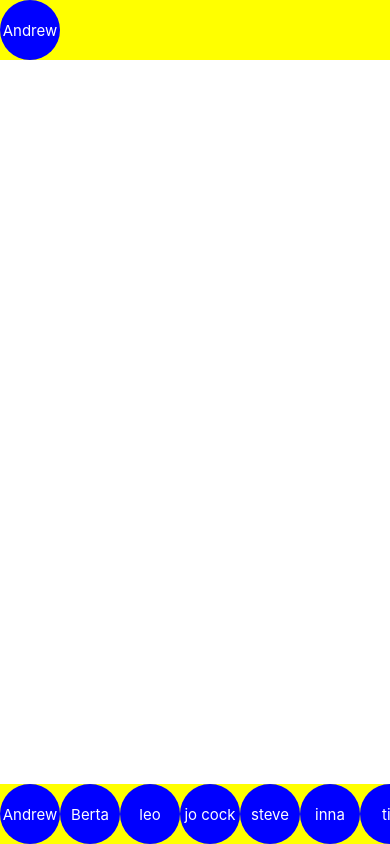
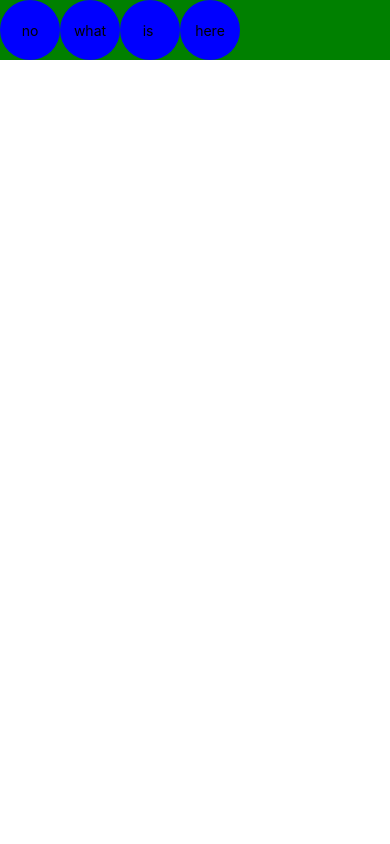
Before and after one commit to Stil87/group_up_package, a React Native app: screen / in a window 390 px wide. Built offline with nearby package versions, Linux system fonts and the light colour scheme.

Commit message:
sourceList Component works

```diff
--- a/App.tsx
+++ b/App.tsx
@@ -10,6 +10,7 @@
 
 import { isTemplateElement } from '@babel/types';
 import React, { ReactComponentElement, useState } from 'react';
+import SourceList from './components/Grouper'
 import {
   SafeAreaView,
   StyleSheet,
@@ -51,7 +52,12 @@ let ScreenHeight = Dimensions.get("window").height;
 
 const initialElem: React.DetailedReactHTMLElement<{ style: any }, any>[] = []
 
-
+const testDate: Array<{}> = [
+  { title: "no", id: 6 },
+  { title: "what", id: 7 },
+  { title: "is ", id: 8 },
+  { title: "here", id: 9 },
+]
 
 
 
@@ -71,15 +77,17 @@ interface AppState {
   flightY: Animated.Value,
   draggingIndex: number,
   currentItem: CustomListItem,
-  hidden:boolean,
-  dragging:boolean,
-  DataTwo:CustomListItem[]
-  DataThree:CustomListItem[]
+  hidden: boolean,
+  dragging: boolean,
+  DataTwo: CustomListItem[]
+  DataThree: CustomListItem[]
 
 
 
 
 }
+
+// const grouper = new Grouper({sourceList: testDate}); ///_____-------------------
 
 class App extends React.Component {
 
@@ -88,7 +96,7 @@ class App extends React.Component {
     point: new Animated.ValueXY(),
     flightY: new Animated.Value(0),
 
-    currentItem:  { title: 'hello', id: 1 },
+    currentItem: { title: 'hello', id: 1 },
     draggingIndex: -1,
     hidden: true,
     dragging: false,
@@ -103,7 +111,7 @@ class App extends React.Component {
       { title: "tobi", id: 8 },
 
     ],
-    DataThree: [  { title: "Andrew", id: 1 }]
+    DataThree: [{ title: "Andrew", id: 1 }]
 
   }
 
@@ -182,7 +190,7 @@ class App extends React.Component {
         const currentItemSave = this.state.DataTwo[this.currentIndex]
         console.log(currentItemSave, 'CURRENTITEMSAVE')
         Animated.timing(this.state.point.y, { toValue: -300, duration: 1500, useNativeDriver: false }).start(() => {
-          this.setState({ DataThree: [...this.state.DataThree, currentItemSave ]})
+          this.setState({ DataThree: [...this.state.DataThree, currentItemSave] })
           console.log(this.state.DataThree, 'datathreeAFter')
         })
         const myArray = this.state.DataTwo
@@ -240,10 +248,25 @@ class App extends React.Component {
 
 
     return (
+
+<SafeAreaView>
+
         <View
-        style={{ height: "100%", flexDirection: "column", justifyContent: "space-between" }}
+          style={{ height: "100%", flexDirection: "column", justifyContent: "flex-end" ,position:"relative"}}
         >
-        <FlatList
+
+
+
+            <SourceList
+
+              sourceList={testDate}
+              horizontal={true}
+              // styles={}
+              ></SourceList>
+
+
+
+           {/*  <FlatList
           horizontal
           data={this.state.DataThree}
           renderItem={({ item, index }) => getListItem({ item }, index)}
@@ -274,8 +297,11 @@ class App extends React.Component {
             renderItem={({ item, index }) => getListItem({ item }, index)}
             keyExtractor={(item, index) => index.toString()}
           ></FlatList>
+ */}
+        </View>
+</SafeAreaView>
 
-      </View>);
+    );
   }
 };
 
--- /dev/null
+++ b/components/Grouper.tsx
@@ -0,0 +1,212 @@
+import React, { useState, useRef } from "react";
+import { Animated, Dimensions, FlatList, PanResponder, PanResponderInstance, PointPropType, SafeAreaView, Text, View } from "react-native";
+
+
+
+
+const Grouper = () => {
+
+
+}
+
+const SourceList = (props: any) => {
+  const { sourceList, horizontal, styles } = props
+
+
+  const [currentItem, setcurrentItem] = useState({})
+  const [hidden, sethidden] = useState(true)
+  const [gestureStateY, setgestureStateY] = useState(0)
+
+ let animatedItemPoint = useRef(new Animated.ValueXY()).current
+  // const [animatedItemPoint, setanimatedItemPoint] = useState(new Animated.ValueXY())
+  let currentItemIndex=-1
+  let listItemWidth = 0
+  let listItemHeight = 0
+  let scrollOffSet = 0
+  let flatListLayoutX = 0
+  let flatListLayoutY = 0
+
+  console.log( Dimensions.get('window').height)
+
+
+  // Interface Item  typeof sourceList[0]
+
+
+  const panResponder = React.useRef(
+    PanResponder.create({
+      // Ask to be the responder:
+      onStartShouldSetPanResponder: (evt, gestureState) => true,
+      onStartShouldSetPanResponderCapture: (evt, gestureState) =>
+        true,
+      onMoveShouldSetPanResponder: (evt, gestureState) => true,
+      onMoveShouldSetPanResponderCapture: (evt, gestureState) =>
+        true,
+
+      onPanResponderGrant: (evt, gestureState) => {
+        // The gesture has started. Show visual feedback so the user knows
+        // what is happening!
+        // gestureState.d{x,y} will be set to zero now
+        console.log(gestureState.y0, 'gesture state Grantt')
+        console.log(flatListLayoutY, 'flatlistLayout Y')
+        setgestureStateY(gestureState.y0)
+
+
+        // console.log(listItemWidth, 'list ITem Width layout value')
+        // console.log(xToIndex(gestureState.x0), 'gesture state Grantt X index to ')
+        sethidden(false)
+        currentItemIndex = xToIndex(gestureState.x0)
+
+        // console.log(currentItemIndex, 'here currentItemIndes')
+
+        // console.log(sourceList[currentItemIndex])
+        setcurrentItem(sourceList[currentItemIndex])
+
+        Animated.event(
+          [{
+            y: animatedItemPoint.y,
+            x: animatedItemPoint.x
+          }],
+          { useNativeDriver: false }
+        )
+          ({
+            y: gestureState.y0 -50  - listItemHeight / 2,
+            x: gestureState.x0 - listItemWidth / 2
+          })
+        // console.log(currentItem, 'here')
+        console.log(animatedItemPoint, 'animated point')
+
+      },
+      onPanResponderMove: (evt, gestureState) => {
+        // The most recent move distance is gestureState.move{X,Y}
+        // The accumulated gesture distance since becoming responder is
+        // gestureState.d{x,y}
+        Animated.event(
+          [{
+            y: animatedItemPoint.y,
+            x: animatedItemPoint.x
+          }],
+          { useNativeDriver: false }
+        )
+          ({
+            y: gestureState.moveY -50 - listItemHeight/2,
+            x: gestureState.moveX - listItemWidth/2
+          })
+
+        console.log(animatedItemPoint, 'here')
+
+      },
+      onPanResponderTerminationRequest: (evt, gestureState) =>
+        false,
+      onPanResponderRelease: (evt, gestureState) => {
+        // The user has released all touches while this view is the
+        // responder. This typically means a gesture has succeeded
+        Animated.timing(
+          animatedItemPoint.y, { toValue: -300, duration: 1000, useNativeDriver: false }
+        ).start(() => {
+          console.log('animation over')
+        })
+      },
+      onPanResponderTerminate: (evt, gestureState) => {
+        // Another component has become the responder, so this gesture
+        // should be cancelled
+      },
+      onShouldBlockNativeResponder: (evt, gestureState) => {
+        // Returns whether this component should block native components from becoming the JS
+        // responder. Returns true by default. Is currently only supported on android.
+        return true;
+      }
+    })
+  ).current;
+
+
+  const xToIndex = (x: number) => Math.floor((scrollOffSet + x - flatListLayoutX) / listItemWidth)
+
+
+
+
+  const getListItem = (item) => {
+
+    return (
+      <View
+        onLayout={e => {
+
+          listItemWidth = e.nativeEvent.layout.width
+          listItemHeight = e.nativeEvent.layout.height
+
+          console.log(listItemHeight, listItemWidth)
+
+        }}
+        {...panResponder.panHandlers}
+
+        style={{
+          height: 60,
+          width: 60,
+          borderRadius: 50,
+          backgroundColor: "blue",
+          justifyContent: "center",
+          alignItems: "center",
+          margin: 0,
+        }}
+
+      >
+
+        <Text>{item.title}</Text>
+      </View>
+    )
+
+  }
+  return (
+
+    <>
+      <FlatList
+        data={sourceList}
+        renderItem={({ item }) => getListItem(item)}
+        keyExtractor={item => item.id + ''}
+        horizontal={horizontal}
+        style={{ flexGrow: 0, backgroundColor: "green" }}
+
+
+        scrollEventThrottle={16}
+        onScroll={e => scrollOffSet = e.nativeEvent.contentOffset.x}
+        onLayout={e => {
+          flatListLayoutX = e.nativeEvent.layout.x
+          flatListLayoutY = e.nativeEvent.layout.y
+        }}
+      >
+      </FlatList>
+
+
+      { !hidden && <Animated.View
+      {...console.log(animatedItemPoint.getLayout().top,  'top in flat list')}
+      style={{
+        top:animatedItemPoint.getLayout().top,
+        left: animatedItemPoint.getLayout().left, zIndex: 2, position: "absolute",
+        height: 60,
+        width: 60,
+        borderRadius: 50,
+        backgroundColor: "blue",
+
+        margin: 0,
+      }}
+      >
+        {getListItem(currentItem)}
+      </Animated.View>}
+    </>
+  )
+
+
+
+
+
+};
+
+
+
+
+
+
+
+
+
+
+export default SourceList;
```
Also changed, not shown: components/listItem.tsx (deleted, +0 -30 lines). Lines whose indentation alone changed are shown as unchanged.
